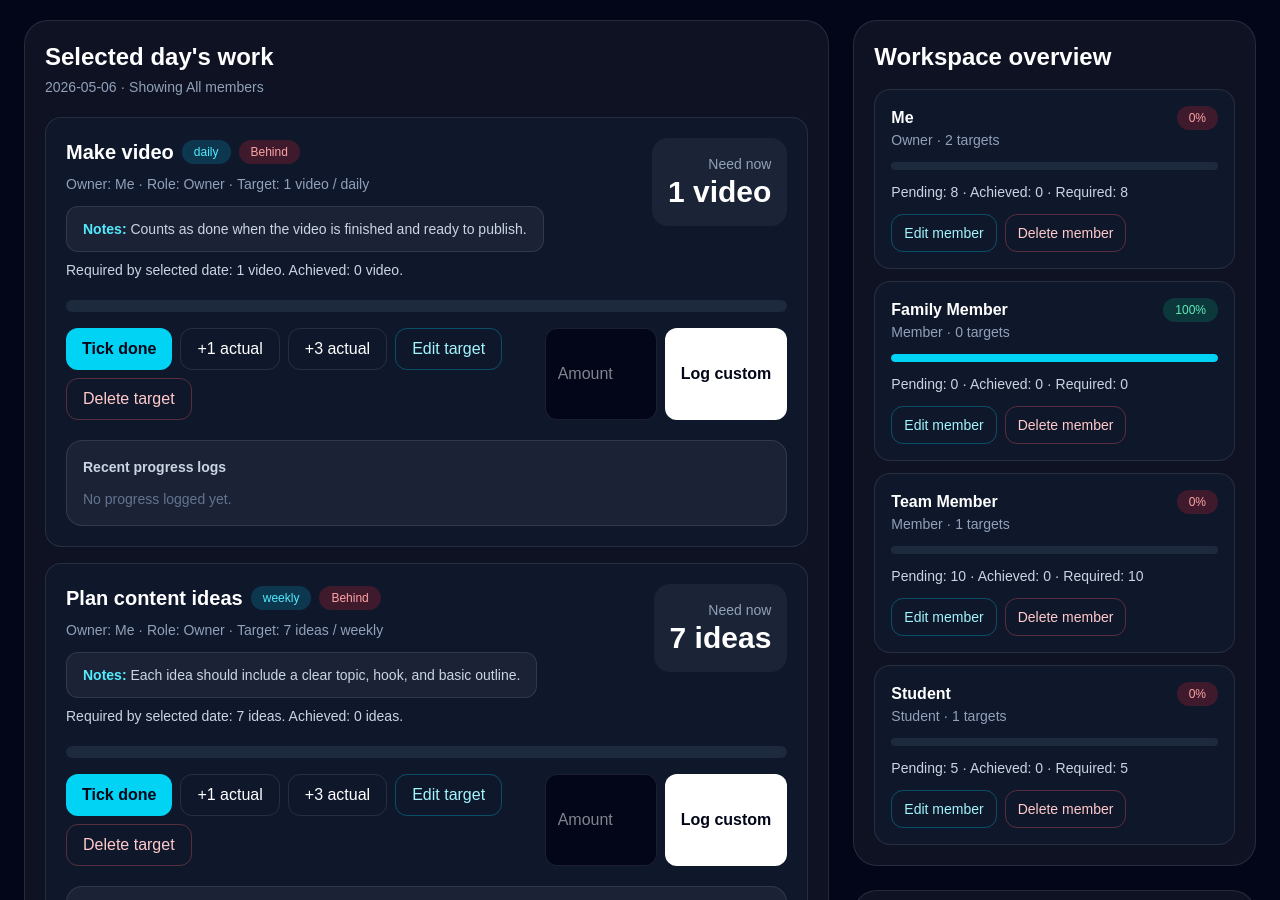
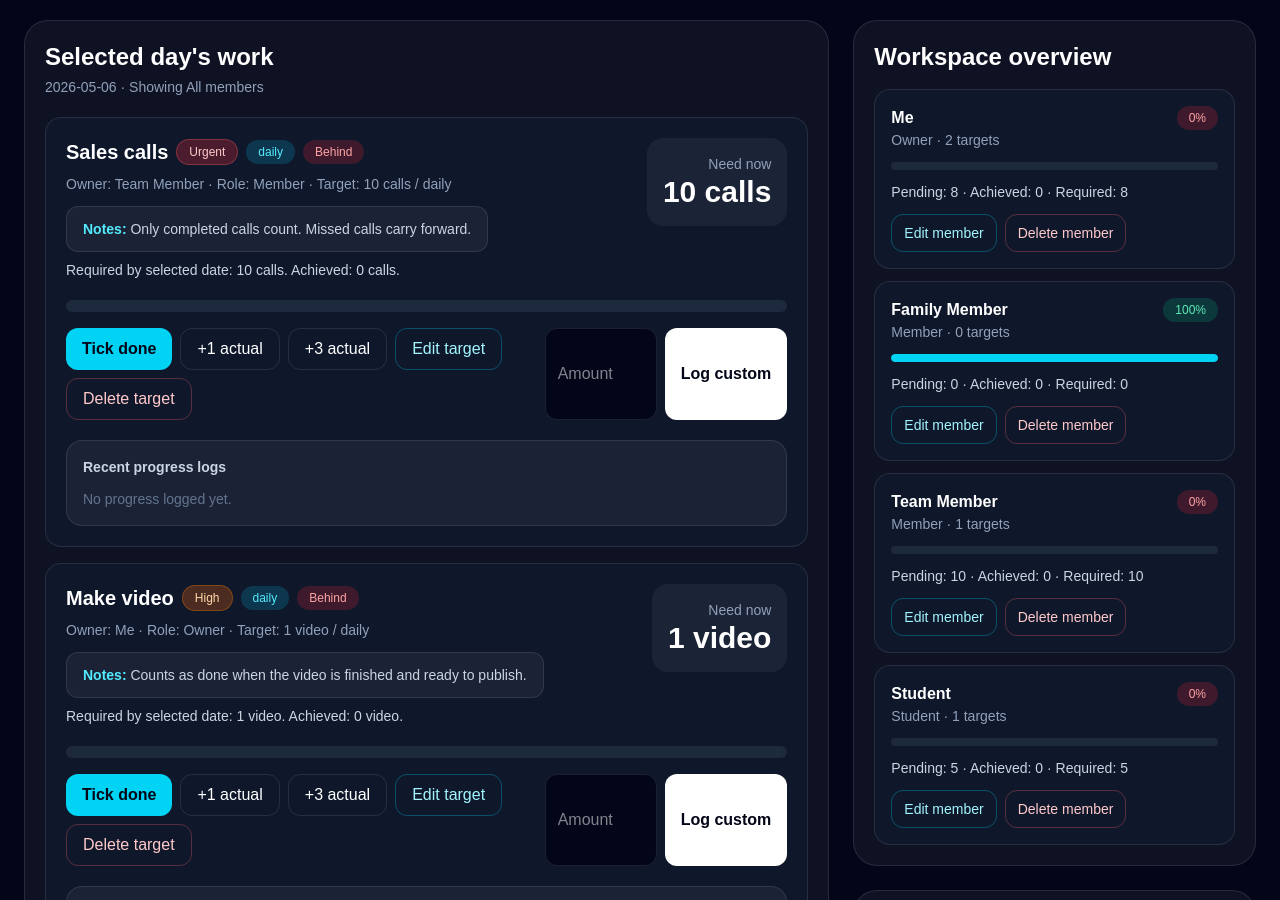
Before and after one commit to hamzajnj1997/universal-targets-tracker, a Next.js app: page / in a window 1280 px wide. Shown: the part 1900-2800 px from the top of the page. Built offline with nearby package versions, Linux system fonts and the light colour scheme.

Commit message:
Add target priority levels

```diff
--- a/app/page.tsx
+++ b/app/page.tsx
@@ -3,6 +3,7 @@
 import { useEffect, useMemo, useState } from "react";
 
 type Frequency = "daily" | "weekly" | "monthly";
+type Priority = "low" | "medium" | "high" | "urgent";
 
 type Member = {
   id: string;
@@ -14,6 +15,7 @@ type Target = {
   id: string;
   title: string;
   description: string;
+  priority: Priority;
   ownerId: string;
   frequency: Frequency;
   targetAmount: number;
@@ -49,6 +51,13 @@ const roleOptions = [
   "Viewer",
 ];
 
+const priorityOptions: { value: Priority; label: string }[] = [
+  { value: "low", label: "Low" },
+  { value: "medium", label: "Medium" },
+  { value: "high", label: "High" },
+  { value: "urgent", label: "Urgent" },
+];
+
 function formatDateISO(date: Date) {
   const year = date.getFullYear();
   const month = String(date.getMonth() + 1).padStart(2, "0");
@@ -156,6 +165,24 @@ function statusClass(status: string) {
   return "bg-emerald-500/20 text-emerald-300";
 }
 
+function priorityLabel(priority: Priority) {
+  return priorityOptions.find((option) => option.value === priority)?.label ?? "Medium";
+}
+
+function priorityRank(priority: Priority) {
+  if (priority === "urgent") return 4;
+  if (priority === "high") return 3;
+  if (priority === "medium") return 2;
+  return 1;
+}
+
+function priorityClass(priority: Priority) {
+  if (priority === "urgent") return "bg-red-500/25 text-red-200 border-red-400/30";
+  if (priority === "high") return "bg-orange-500/25 text-orange-200 border-orange-400/30";
+  if (priority === "medium") return "bg-blue-500/20 text-blue-200 border-blue-400/30";
+  return "bg-slate-500/20 text-slate-200 border-slate-400/30";
+}
+
 const initialMembers: Member[] = [
   { id: "me", name: "Me", role: "Owner" },
   { id: "family", name: "Family Member", role: "Member" },
@@ -168,6 +195,7 @@ const initialTargets: Target[] = [
     id: "video",
     title: "Make video",
     description: "Counts as done when the video is finished and ready to publish.",
+    priority: "high",
     ownerId: "me",
     frequency: "daily",
     targetAmount: 1,
@@ -178,6 +206,7 @@ const initialTargets: Target[] = [
     id: "ideas",
     title: "Plan content ideas",
     description: "Each idea should include a clear topic, hook, and basic outline.",
+    priority: "medium",
     ownerId: "me",
     frequency: "weekly",
     targetAmount: 7,
@@ -188,6 +217,7 @@ const initialTargets: Target[] = [
     id: "calls",
     title: "Sales calls",
     description: "Only completed calls count. Missed calls carry forward.",
+    priority: "urgent",
     ownerId: "team",
     frequency: "daily",
     targetAmount: 10,
@@ -198,6 +228,7 @@ const initialTargets: Target[] = [
     id: "reading",
     title: "Read pages",
     description: "Pages count when they are actually read, not just opened.",
+    priority: "medium",
     ownerId: "student",
     frequency: "daily",
     targetAmount: 5,
@@ -221,18 +252,18 @@ export default function Home() {
 
   const [newTitle, setNewTitle] = useState("");
   const [newDescription, setNewDescription] = useState("");
+  const [newPriority, setNewPriority] = useState<Priority>("medium");
   const [newAmount, setNewAmount] = useState(1);
   const [newUnit, setNewUnit] = useState("tasks");
   const [newFrequency, setNewFrequency] = useState<Frequency>("daily");
   const [newOwnerId, setNewOwnerId] = useState("me");
 
-  const [manualAmounts, setManualAmounts] = useState<Record<string, string>>(
-    {}
-  );
+  const [manualAmounts, setManualAmounts] = useState<Record<string, string>>({});
 
   const [editingTargetId, setEditingTargetId] = useState<string | null>(null);
   const [editTitle, setEditTitle] = useState("");
   const [editDescription, setEditDescription] = useState("");
+  const [editPriority, setEditPriority] = useState<Priority>("medium");
   const [editOwnerId, setEditOwnerId] = useState("me");
   const [editFrequency, setEditFrequency] = useState<Frequency>("daily");
   const [editAmount, setEditAmount] = useState(1);
@@ -262,6 +293,7 @@ export default function Home() {
             parsedData.targets.map((target) => ({
               ...target,
               description: target.description ?? "",
+              priority: target.priority ?? "medium",
             }))
           );
         }
@@ -369,9 +401,23 @@ export default function Home() {
   }, [targets, logs, selectedDate, members]);
 
   const visibleDashboard = useMemo(() => {
-    if (selectedMemberId === "all") return dashboard;
-
-    return dashboard.filter((row) => row.target.ownerId === selectedMemberId);
+    const rows =
+      selectedMemberId === "all"
+        ? dashboard
+        : dashboard.filter((row) => row.target.ownerId === selectedMemberId);
+
+    return rows.slice().sort((a, b) => {
+      const priorityDifference =
+        priorityRank(b.target.priority) - priorityRank(a.target.priority);
+
+      if (priorityDifference !== 0) return priorityDifference;
+
+      const pendingDifference = b.pending - a.pending;
+
+      if (pendingDifference !== 0) return pendingDifference;
+
+      return a.target.title.localeCompare(b.target.title);
+    });
   }, [dashboard, selectedMemberId]);
 
   const memberOverview = useMemo(() => {
@@ -523,6 +569,7 @@ export default function Home() {
     setEditingTargetId(target.id);
     setEditTitle(target.title);
     setEditDescription(target.description ?? "");
+    setEditPriority(target.priority ?? "medium");
     setEditOwnerId(target.ownerId);
     setEditFrequency(target.frequency);
     setEditAmount(target.targetAmount);
@@ -533,6 +580,7 @@ export default function Home() {
     setEditingTargetId(null);
     setEditTitle("");
     setEditDescription("");
+    setEditPriority("medium");
     setEditOwnerId("me");
     setEditFrequency("daily");
     setEditAmount(1);
@@ -565,6 +613,7 @@ export default function Home() {
           ...target,
           title: editTitle.trim(),
           description: editDescription.trim(),
+          priority: editPriority,
           ownerId: editOwnerId,
           frequency: editFrequency,
           targetAmount: editAmount,
@@ -630,6 +679,7 @@ export default function Home() {
         id: crypto.randomUUID(),
         title: newTitle.trim(),
         description: newDescription.trim(),
+        priority: newPriority,
         ownerId: newOwnerId,
         frequency: newFrequency,
         targetAmount: newAmount,
@@ -640,6 +690,7 @@ export default function Home() {
 
     setNewTitle("");
     setNewDescription("");
+    setNewPriority("medium");
     setNewAmount(1);
     setNewUnit("tasks");
     setNewFrequency("daily");
@@ -894,7 +945,7 @@ export default function Home() {
           </button>
 
           <p className="flex items-center text-sm text-slate-400">
-            Target descriptions explain exactly what counts as done.
+            Higher priority targets appear first in the selected day&apos;s work list.
           </p>
         </section>
 
@@ -1075,6 +1126,25 @@ export default function Home() {
 
                           <div>
                             <p className="mb-2 text-sm text-slate-400">
+                              Priority
+                            </p>
+                            <select
+                              value={editPriority}
+                              onChange={(event) =>
+                                setEditPriority(event.target.value as Priority)
+                              }
+                              className="w-full rounded-xl border border-white/10 bg-slate-950 px-4 py-3 text-white"
+                            >
+                              {priorityOptions.map((priority) => (
+                                <option key={priority.value} value={priority.value}>
+                                  {priority.label}
+                                </option>
+                              ))}
+                            </select>
+                          </div>
+
+                          <div>
+                            <p className="mb-2 text-sm text-slate-400">
                               Assigned member
                             </p>
                             <select
@@ -1099,9 +1169,7 @@ export default function Home() {
                             <select
                               value={editFrequency}
                               onChange={(event) =>
-                                setEditFrequency(
-                                  event.target.value as Frequency
-                                )
+                                setEditFrequency(event.target.value as Frequency)
                               }
                               className="w-full rounded-xl border border-white/10 bg-slate-950 px-4 py-3 text-white"
                             >
@@ -1177,6 +1245,14 @@ export default function Home() {
                               <h3 className="text-xl font-semibold">
                                 {row.target.title}
                               </h3>
+
+                              <span
+                                className={`rounded-full border px-3 py-1 text-xs font-medium ${priorityClass(
+                                  row.target.priority
+                                )}`}
+                              >
+                                {priorityLabel(row.target.priority)}
+                              </span>
 
                               <span className="rounded-full bg-cyan-500/20 px-3 py-1 text-xs font-medium text-cyan-300">
                                 {row.target.frequency}
@@ -1595,6 +1671,20 @@ export default function Home() {
                   className="w-full rounded-xl border border-white/10 bg-slate-900 px-4 py-3 text-white"
                 />
 
+                <select
+                  value={newPriority}
+                  onChange={(event) =>
+                    setNewPriority(event.target.value as Priority)
+                  }
+                  className="w-full rounded-xl border border-white/10 bg-slate-900 px-4 py-3 text-white"
+                >
+                  {priorityOptions.map((priority) => (
+                    <option key={priority.value} value={priority.value}>
+                      Priority: {priority.label}
+                    </option>
+                  ))}
+                </select>
+
                 <div className="grid grid-cols-2 gap-3">
                   <input
                     type="number"
```
